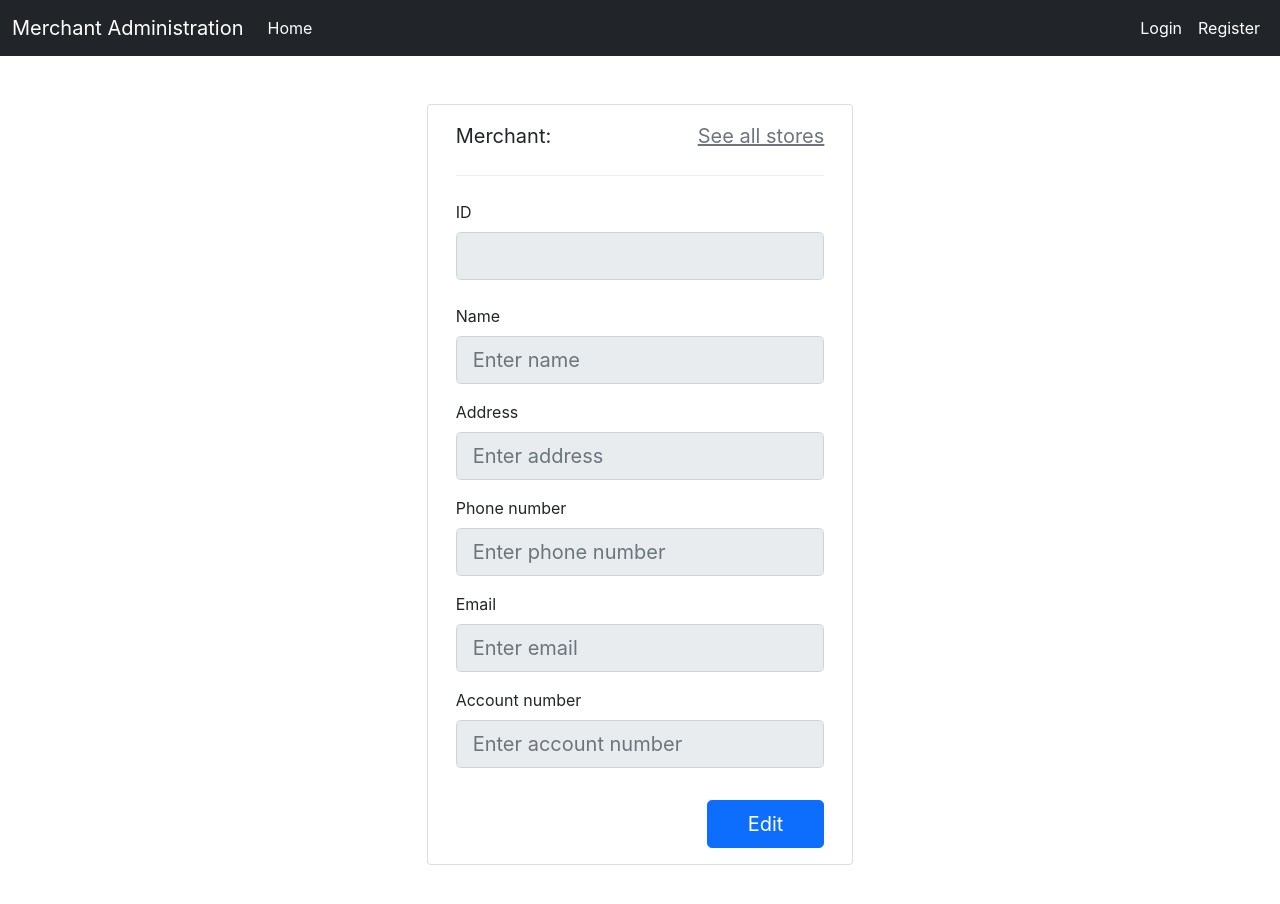
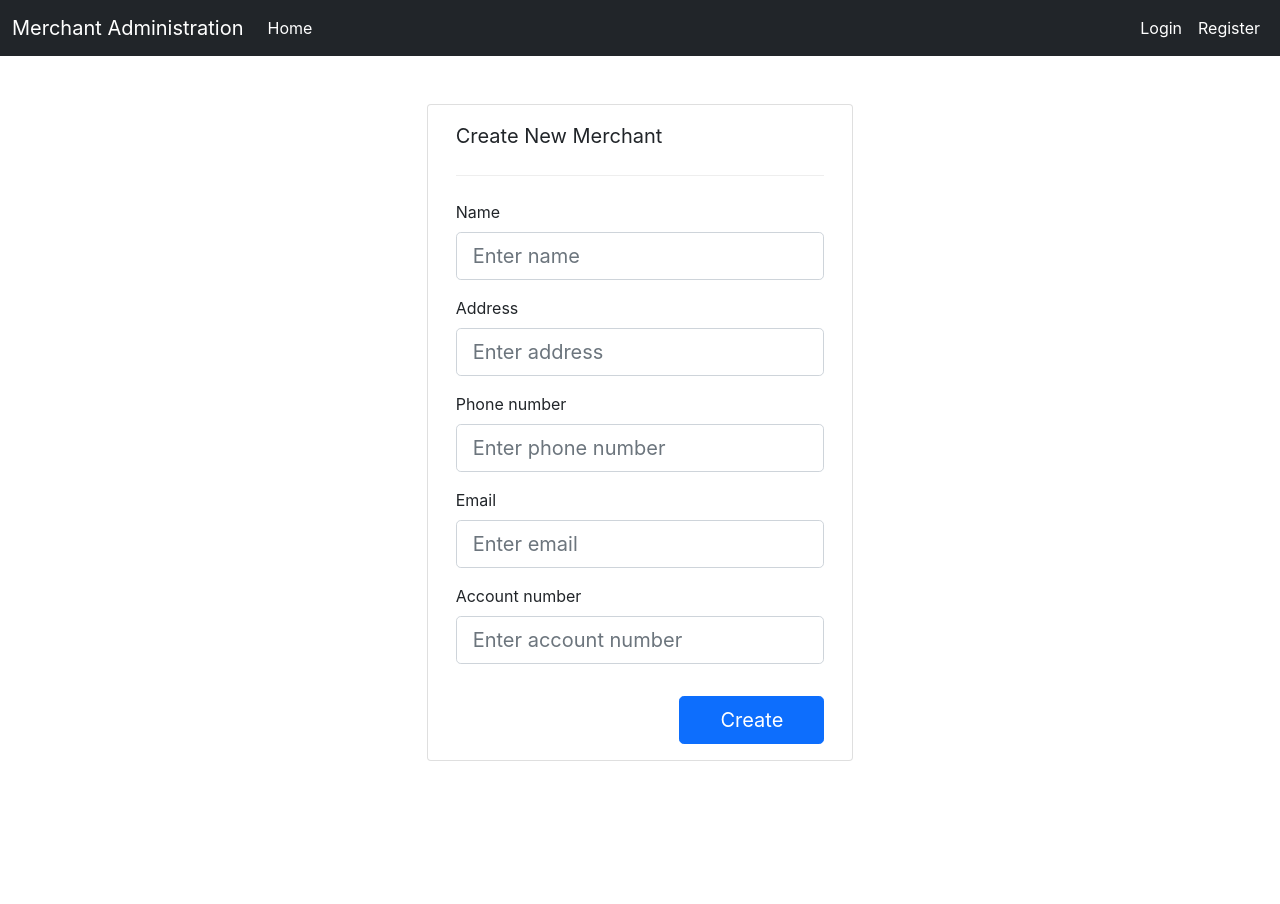
Before and after one commit to kacavucic/merchant-administration-front, a React (Create React App) app: page /merchants/newMerchant in a window 1280 px wide. Shown: the top 904 px of the page. After the commit the page ends 809 px from the top, so only its background shows below. Built offline with nearby package versions, Linux system fonts and the light colour scheme; no server answers.

Commit message:
implemented add new merchant

```diff
--- a/src/App.js
+++ b/src/App.js
@@ -8,6 +8,7 @@ import { useState } from 'react';
 import MerchantsPage from './components/MerchantsPage';
 import HomePage from './components/HomePage';
 import OneMerchant from './components/OneMerchant';
+import NewMerchant from './components/NewMerchant';
 
 function App() {
   const [token, setToken] = useState(window.sessionStorage.getItem('auth_token'));
@@ -15,7 +16,7 @@ function App() {
     setToken(authToken);
   }
   const [user, setUser] = useState(window.sessionStorage.getItem('auth_user'));
-  function addUser(username ) {
+  function addUser(username) {
     setUser(username);
   }
   return (
@@ -27,6 +28,7 @@ function App() {
         <Route path='register' element={<RegisterPage />} />
         <Route path='merchants' element={<MerchantsPage token={token} user={user} />} />
         <Route path='merchants/:id' element={<OneMerchant token={token} user={user} />} />
+        <Route path='merchants/newMerchant' element={<NewMerchant token={token} user={user} />} />
       </Routes>
     </BrowserRouter>
   );
--- a/src/components/MerchantsPage.jsx
+++ b/src/components/MerchantsPage.jsx
@@ -2,7 +2,7 @@ import React from "react";
 import axios from "axios";
 import { useState, useEffect } from "react";
 import DataTable from "react-data-table-component";
-import { useNavigate } from "react-router-dom";
+import { useNavigate, Link } from "react-router-dom";
 import IconButton from "@mui/material/IconButton";
 import DeleteIcon from "@mui/icons-material/Delete";
 import InfoIcon from "@mui/icons-material/Info";
@@ -131,6 +131,12 @@ function MerchantsPage({ user, token }) {
     navigate(e.currentTarget.id);
   }
 
+  function handleOpenNewMerchantPage(e) {
+    e.preventDefault();
+    console.log(e.currentTarget.id);
+    navigate("newMerchant");
+  }
+
   const [pending, setPending] = useState(true);
   useEffect(() => {
     const timeout = setTimeout(() => {
@@ -164,11 +170,11 @@ function MerchantsPage({ user, token }) {
           </div>
           <div className="row">
             <div className="col">
-              <a href="#">
-                <button className="btn btn-primary float-end" type="button">
+              {/* <Link to="newMerchant"> */}
+                <button className="btn btn-primary float-end" type="button" onClick={handleOpenNewMerchantPage}>
                   New Merchant
                 </button>
-              </a>
+              {/* </Link> */}
             </div>
           </div>
         </div>
--- /dev/null
+++ b/src/components/NewMerchant.jsx
@@ -0,0 +1,172 @@
+import React from "react";
+import axios from "axios";
+import { useState, useEffect } from "react";
+import { useNavigate, useParams } from "react-router-dom";
+
+function NewMerchant({ user, token }) {
+  const [merchant, setMerchant] = useState({
+    id: null,
+    display_name: "",
+    address: "",
+    phone_number: "",
+    email: "",
+    account_number: "",
+  });
+
+  function handleInput(event) {
+    setMerchant({ ...merchant, [event.target.name]: event.target.value });
+  }
+
+  let navigate = useNavigate();
+  function handleCreate(e) {
+    e.preventDefault();
+    var data = JSON.stringify({
+      account_number: merchant.account_number,
+      address: merchant.address,
+      display_name: merchant.display_name,
+      email: merchant.email,
+      phone_number: merchant.phone_number,
+    });
+
+    var config = {
+      method: "post",
+      url: "http://127.0.0.1:8000/api/merchants",
+      headers: {
+        Authorization: "Bearer " + token,
+        "Content-Type": "application/json",
+      },
+      data: data,
+    };
+
+    axios(config)
+      .then(function (response) {
+        console.log(JSON.stringify(response.data));
+        navigate(-1);
+      })
+      .catch(function (error) {
+        console.log(error);
+      });
+  }
+  return (
+    <div className="container-fluid mt-5 mb-5">
+      <div className="row d-flex justify-content-center align-items-center">
+        <div className="card col-md-8 col-lg-6 col-xl-4 ">
+          <div className="card-body">
+            <form onSubmit={handleCreate}>
+              <div className="row">
+                <p className="lead fw-normal mb-0 ">Create New Merchant</p>
+              </div>
+              <div className="divider d-flex align-items-center my-4"></div>
+
+              <div className="form-outline mb-3">
+                <label className="form-label" htmlFor="display_name">
+                  Name
+                </label>
+                <input
+                  type="text"
+                  id="display_name"
+                  name="display_name"
+                  className="form-control form-control-lg"
+                  placeholder="Enter name"
+                  value={merchant.display_name}
+                  required
+                  maxLength="255"
+                  onChange={handleInput}
+                />
+                {/* {emailDuplicate.duplicate === false ? (
+                        <></>
+                      ) : (
+                        <p className="alert alert-danger">
+                          {emailDuplicate.message}
+                        </p>
+                      )} */}
+              </div>
+
+              <div className="form-outline mb-3">
+                <label className="form-label" htmlFor="address">
+                  Address
+                </label>
+                <input
+                  type="text"
+                  id="address"
+                  name="address"
+                  className="form-control form-control-lg"
+                  placeholder="Enter address"
+                  value={merchant.address}
+                  maxLength="50"
+                  onChange={handleInput}
+                />
+              </div>
+
+              <div className="form-outline mb-3">
+                <label className="form-label" htmlFor="phone_number">
+                  Phone number
+                </label>
+                <input
+                  type="text"
+                  id="phone_number"
+                  name="phone_number"
+                  className="form-control form-control-lg"
+                  placeholder="Enter phone number"
+                  value={merchant.phone_number}
+                  required
+                  maxLength="50"
+                  onChange={handleInput}
+                />
+              </div>
+
+              <div className="form-outline mb-3">
+                <label className="form-label" htmlFor="email">
+                  Email
+                </label>
+                <input
+                  type="email"
+                  id="email"
+                  name="email"
+                  className="form-control form-control-lg"
+                  placeholder="Enter email"
+                  value={merchant.email}
+                  required
+                  maxLength="50"
+                  onChange={handleInput}
+                />
+              </div>
+
+              <div className="form-outline mb-3">
+                <label className="form-label" htmlFor="account_number">
+                  Account number
+                </label>
+                <input
+                  type="text"
+                  id="account_number"
+                  name="account_number"
+                  className="form-control form-control-lg"
+                  placeholder="Enter account number"
+                  value={merchant.account_number}
+                  required
+                  maxLength="50"
+                  onChange={handleInput}
+                />
+              </div>
+
+              <div className="text-center text-lg-start mt-4 pt-2">
+                <button
+                  type="submit"
+                  className="btn btn-primary btn-lg float-end"
+                  style={{
+                    paddingLeft: 2.5 + "rem",
+                    paddingRight: 2.5 + "rem",
+                  }}
+                >
+                  Create
+                </button>
+              </div>
+            </form>
+          </div>
+        </div>
+      </div>
+    </div>
+  );
+}
+
+export default NewMerchant;
```
